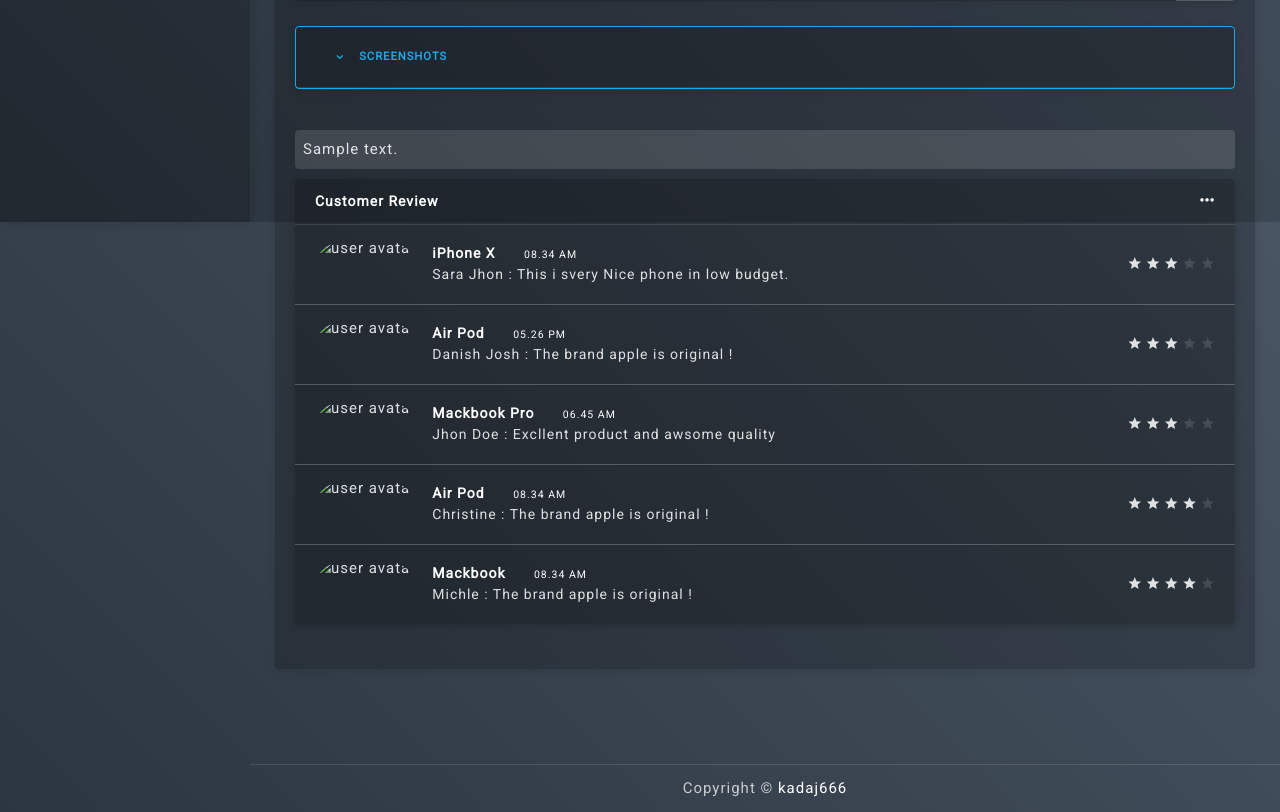
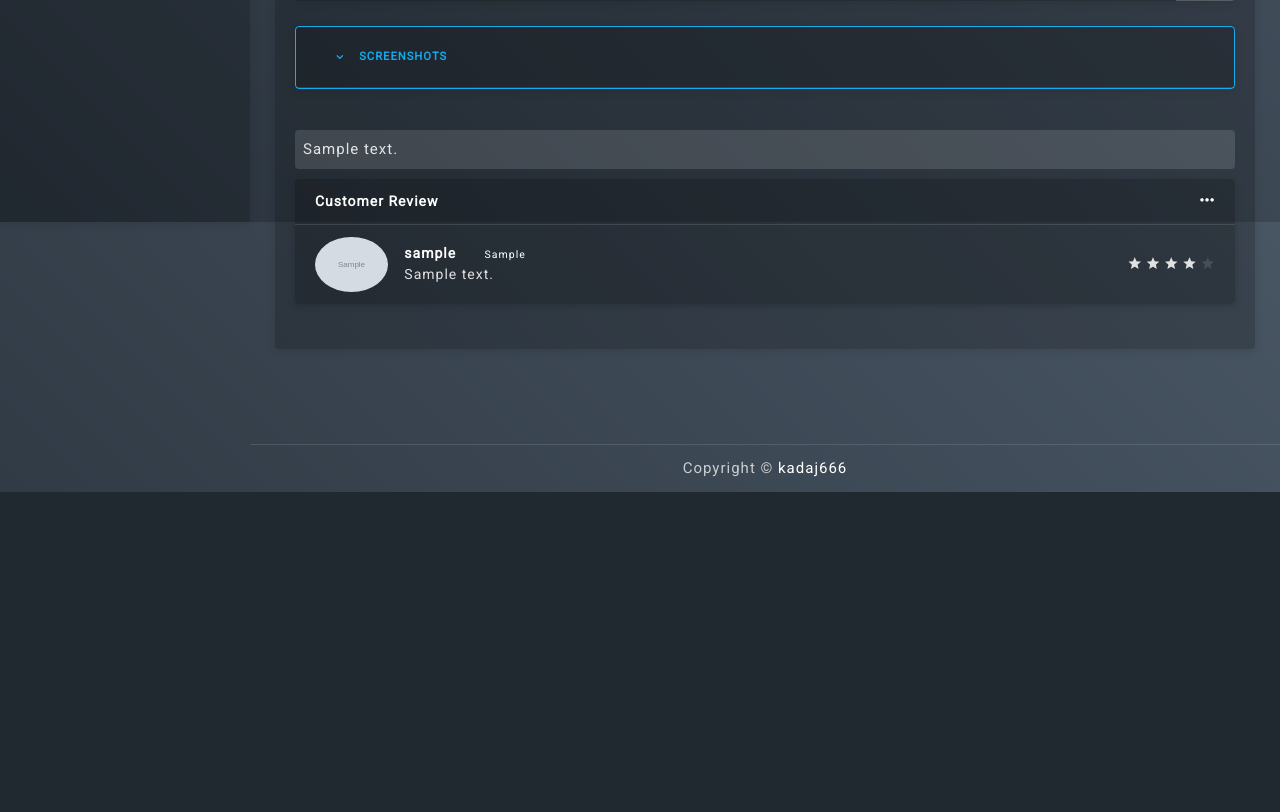
Before and after one commit to kadaj666/gps-web, a Django app: template src/parser/templates/market/details.html in a window 1280 px wide. Shown: the part 578-1390 px from the top of the page. After the commit the page ends 1070 px from the top, so only its background shows below. Run offline with Django 3.2, Linux system fonts and the light colour scheme; the template is opened without the code that fills it: most values are stand-ins (such as "Sample title", 1, 10 or a date in 2020); grey boxes marked "Sample" are stand-in pictures; some libraries are stand-ins or nearby versions.

Commit message:
add reviews to detail page and to tasks

```diff
--- a/src/market/urls.py
+++ b/src/market/urls.py
@@ -11,5 +11,5 @@
 
 urlpatterns = [
     path('', views.index, name='market'),
-    path('<apk>', views.details, name='details'),
+    path('<apk_id>', views.details, name='details'),
 ]
--- a/src/parser/templates/market/details.html
+++ b/src/parser/templates/market/details.html
@@ -153,60 +153,14 @@
                                             </div>
                                         </div>
                                         <ul class="list-group list-group-flush">
+
+                                            {% for review in reviews %}
                                             <li class="list-group-item bg-transparent">
                                                 <div class="media align-items-center">
-                                                    <img src="https://via.placeholder.com/110x110" alt="user avatar" class="customer-img rounded-circle">
+                                                    <img src="{{review.userImage}}" alt="user avatar" class="customer-img rounded-circle">
                                                     <div class="media-body ml-3">
-                                                        <h6 class="mb-0">iPhone X <small class="ml-4">08.34 AM</small></h6>
-                                                        <p class="mb-0 small-font">Sara Jhon : This i svery Nice phone in low budget.</p>
-                                                    </div>
-                                                    <div class="star">
-                                                        <i class="zmdi zmdi-star"></i>
-                                                        <i class="zmdi zmdi-star"></i>
-                                                        <i class="zmdi zmdi-star"></i>
-                                                        <i class="zmdi zmdi-star text-light"></i>
-                                                        <i class="zmdi zmdi-star text-light"></i>
-                                                    </div>
-                                                </div>
-                                            </li>
-                                            <li class="list-group-item bg-transparent">
-                                                <div class="media align-items-center">
-                                                    <img src="https://via.placeholder.com/110x110" alt="user avatar" class="customer-img rounded-circle">
-                                                    <div class="media-body ml-3">
-                                                        <h6 class="mb-0">Air Pod <small class="ml-4">05.26 PM</small></h6>
-                                                        <p class="mb-0 small-font">Danish Josh : The brand apple is original !</p>
-                                                    </div>
-                                                    <div class="star">
-                                                        <i class="zmdi zmdi-star"></i>
-                                                        <i class="zmdi zmdi-star"></i>
-                                                        <i class="zmdi zmdi-star"></i>
-                                                        <i class="zmdi zmdi-star text-light"></i>
-                                                        <i class="zmdi zmdi-star text-light"></i>
-                                                    </div>
-                                                </div>
-                                            </li>
-                                            <li class="list-group-item bg-transparent">
-                                                <div class="media align-items-center">
-                                                    <img src="https://via.placeholder.com/110x110" alt="user avatar" class="customer-img rounded-circle">
-                                                    <div class="media-body ml-3">
-                                                        <h6 class="mb-0">Mackbook Pro <small class="ml-4">06.45 AM</small></h6>
-                                                        <p class="mb-0 small-font">Jhon Doe : Excllent product and awsome quality</p>
-                                                    </div>
-                                                    <div class="star">
-                                                        <i class="zmdi zmdi-star"></i>
-                                                        <i class="zmdi zmdi-star"></i>
-                                                        <i class="zmdi zmdi-star"></i>
-                                                        <i class="zmdi zmdi-star text-light"></i>
-                                                        <i class="zmdi zmdi-star text-light"></i>
-                                                    </div>
-                                                </div>
-                                            </li>
-                                            <li class="list-group-item bg-transparent">
-                                                <div class="media align-items-center">
-                                                    <img src="https://via.placeholder.com/110x110" alt="user avatar" class="customer-img rounded-circle">
-                                                    <div class="media-body ml-3">
-                                                        <h6 class="mb-0">Air Pod <small class="ml-4">08.34 AM</small></h6>
-                                                        <p class="mb-0 small-font">Christine : The brand apple is original !</p>
+                                                        <h6 class="mb-0">{{review.userName}} <small class="ml-4">{{review.at}}</small></h6>
+                                                        <p class="mb-0 small-font">{{review.content}}</p>
                                                     </div>
                                                     <div class="star">
                                                         <i class="zmdi zmdi-star"></i>
@@ -217,22 +171,7 @@
                                                     </div>
                                                 </div>
                                             </li>
-                                            <li class="list-group-item bg-transparent">
-                                                <div class="media align-items-center">
-                                                    <img src="https://via.placeholder.com/110x110" alt="user avatar" class="customer-img rounded-circle">
-                                                    <div class="media-body ml-3">
-                                                        <h6 class="mb-0">Mackbook <small class="ml-4">08.34 AM</small></h6>
-                                                        <p class="mb-0 small-font">Michle : The brand apple is original !</p>
-                                                    </div>
-                                                    <div class="star">
-                                                        <i class="zmdi zmdi-star"></i>
-                                                        <i class="zmdi zmdi-star"></i>
-                                                        <i class="zmdi zmdi-star"></i>
-                                                        <i class="zmdi zmdi-star"></i>
-                                                        <i class="zmdi zmdi-star text-light"></i>
-                                                    </div>
-                                                </div>
-                                            </li>
+                                            {% endfor %}
                                         </ul>
                                     </div>
                                 </div>
```
Also changed, not shown: src/market/models.py (+5 -3 lines), src/market/tasks.py (+26 -7 lines), src/market/views.py (+12 -8 lines), src/market/migrations/0001_initial.py (added).
